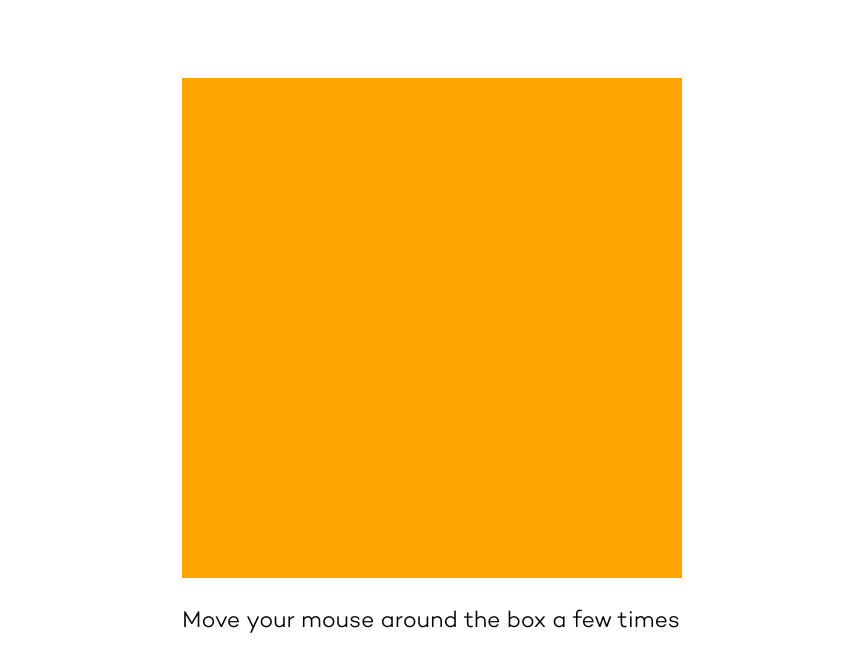
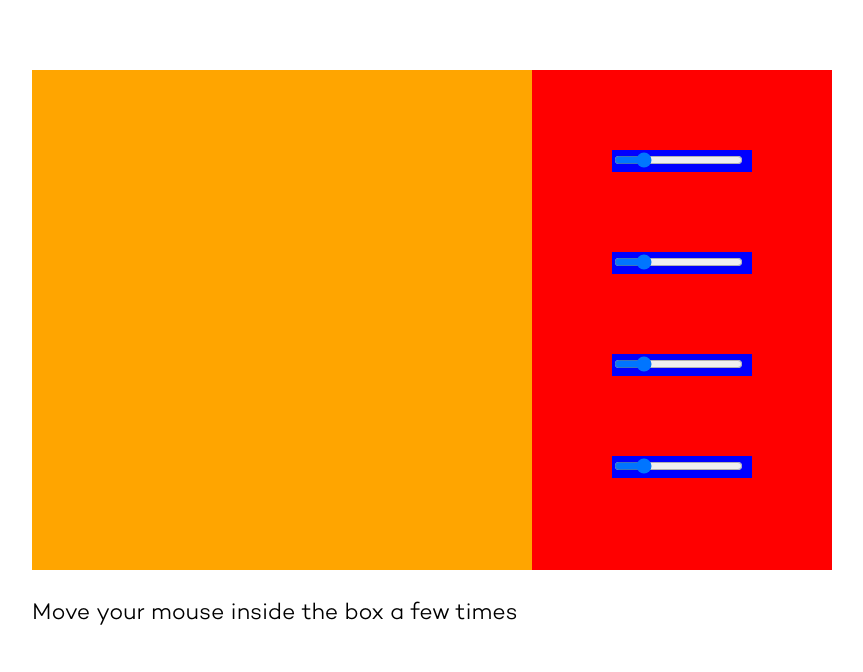
Before and after one commit to ahois/website, a website: page cbox_jQ.html in a window 1280 px wide. Shown: the whole page, without its empty margins (208-1071 px from the left). Drawn offline with nearby package versions, Linux system fonts and the light colour scheme.

Commit message:
set up div structure for homepage using color coded borders

```diff
--- a/cbox_jQ.css
+++ b/cbox_jQ.css
@@ -1,20 +1,31 @@
 
-#bigContainer {
-width:500px;
+#pageContainer {
+width:800px;
 margin:auto;
 }
 
 #boxContainer {
 width: 500px;
-margin: auto;
+margin-top: 70px;
+margin-bottom: 30px;
 }
 
-#topSpace {
-height:70px;
-width: 500px;
+#sliderContainer {
+width: 300px;
+height: 500px;
+background-color: red;
+float: right;
 }
 
-.container {
+.slider {
+	margin: 80px;
+	background-color: blue;
+}
+
+#s1.ui-slider-range { background: #ef2929; }
+
+
+.row {
 width:500px;
 height:100px;
 }
@@ -31,20 +42,11 @@ margin-left: 0px;
 margin-right: 0px;
 }
 
-#bottomSpace {
-height:30px;
-width:500px;
-display:inline;
-float: left;
-position:relative;
-margin-left: 0px;
-margin-right: 0px;
-}
-
 #description {
 height:30px;
 font-size:23px;
 font-family:campton-light;
+margin-bottom: 100px;
 }
 
 /* ========== FONT ============= */
--- a/cbox_jQ.html
+++ b/cbox_jQ.html
@@ -10,18 +10,15 @@
   </head>
 
   <body>
-<div id = "bigContainer">
-
-    <div id = "topSpace"></div>
-
+<div id = "pageContainer">
+    <div id = "sliderContainer"> </div>
 
     <div id = "boxContainer"> </div>
 
+   <div id = "description">
 
-   <div id = bottomSpace> </div>
 
-   <div id = "description">
-     Move your mouse around the box a few times
+     Move your mouse inside the box a few times
    </div>
 </div>
 
--- a/cbox_jQ.js
+++ b/cbox_jQ.js
@@ -1,24 +1,35 @@
-
-
-
-
 
 
 
 $(document).ready(function() {
 
 
-//kyrsten's method, works well.
+//kyrsten's suggestion to add var = container
 for(i = 0; i < 5; i++) {
-      var container = $("<div class = 'container'> </div>");
-      $( "#boxContainer" ).append(container);
+      var row = $("<div class = 'row'> </div>");
+      $( "#boxContainer" ).append(row);
       for(j = 0; j < 5; j++) {
-           $( container).append( "<div class = 'box' id = 'b"+i+j+"'> </div>" );
+           (row).append( "<div class = 'box' id = 'b"+i+j+"'> </div>" );
       }
 }
 
+//create sliders
+for(ii = 0; ii < 4; ii++) {
+      var slider = $("<div id = 's"+ii+"' class = 'slider' ><input type='range' min='0'max='255'step='1'value='50'></div>");
+      $( "#sliderContainer" ).append(slider);
+  }
 
-//test method to try other way. it did not exactly work.
+   $( "#description" ).slider();
+
+  // for(ii = 0; ii < 4; ii++) {
+  //     var slider = $("<div id = 's"+ii+"' class = 'slider' ></div>");
+  //     $( "#sliderContainer" ).append($("#s"+ii+"s").slider());
+  // }
+
+  //jk. all your answers here: http://jqueryui.com/slider/#colorpicker
+
+
+//test method to try other way. it did not  work.
 //for(i = 0; i < 5; i++) {
 //       $( "#boxContainer" ).append("<div class = 'container'> </div>");
 //       for(j = 0; j < 5; j++) {
@@ -51,15 +62,15 @@ for(i = 0; i < 5; i++) {
 			    //change (add to) rgb values
 
 			     red += 3;
-		             green += 3;
-	       		     blue += 3;
+		         green += 3;
+	     	     blue += 3;
 
 
 			      // convert individ colors back to strings, create rgb string
 			      red = red.toString();
 			      green = green.toString();
-		      	      blue = blue.toString();
-       			      cssColor = "rgb("+red+","+green+","+blue+")";
+		      	  blue = blue.toString();
+       		      cssColor = "rgb("+red+","+green+","+blue+")";
 
 			      // reset background color
 			      $(thisID).css("background-color",cssColor);
```
Also changed, not shown: cbox_divs.html (+3 -3 lines), index.html (+28 -9 lines), style.css (added, +47 -0 lines).
